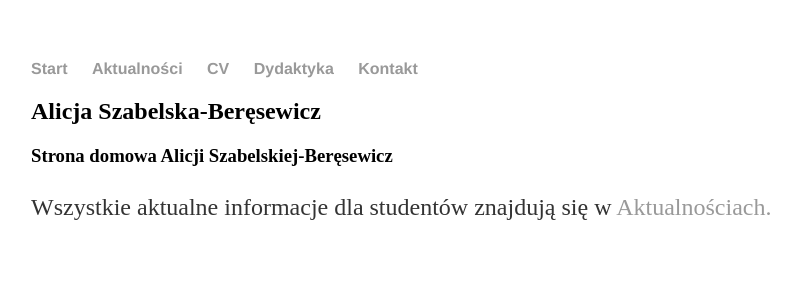
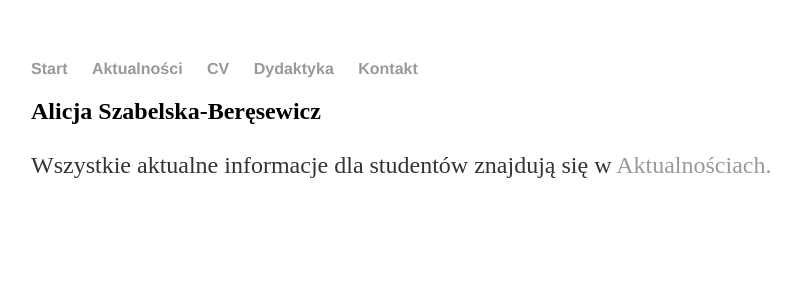
Before and after one commit to alicjaszabelska/alicjaszabelska.github.io, a Jekyll site: the page built from index.html, in a window 1280 px wide. Shown: the top 300 px of the page, without its empty margins (161-962 px from the left). Built offline with Jekyll 4.4.1, drawn with Linux system fonts in a browser that asks for light colours.

Commit message:
Update index.html

```diff
--- a/index.html
+++ b/index.html
@@ -1,8 +1,8 @@
 ---
 layout: default
-title: Alicja Szabelska-Beręsewicz
+title: Strona domowa Alicji Szabelskiej-Beręsewicz
 ---
+
 <div class="blurb">
-	<h3>Strona domowa Alicji Szabelskiej-Beręsewicz</h3>
 	<p>Wszystkie aktualne informacje dla studentów znajdują się w <a href="/aktualnosci">Aktualnościach.</a></p>
 </div><!-- /.blurb -->
```
